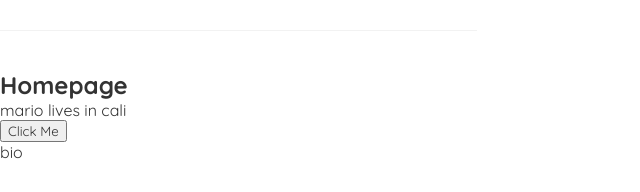
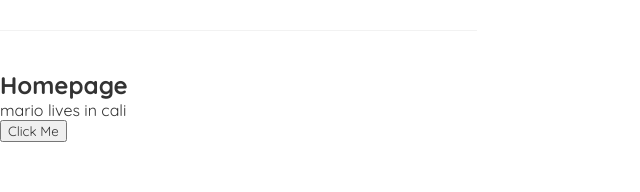
Before and after one commit to sandritaa/milenasatelier, a React (Create React App) app: page / in a window 1280 px wide. Shown: the part 530-722 px from the top of the page, without its empty margins (0-640 px from the left). Built offline with nearby package versions, Linux system fonts and the light colour scheme.

Commit message:
fix bugs in smooth scroll

```diff
--- a/src/App.js
+++ b/src/App.js
@@ -11,10 +11,10 @@ function App() {
     <div className="App">
       <Navbar />
       <div className="content"></div>
-      <Home id="Home" />
-      <Bio id="Bio" />
-      <Contact id="Contact" />
-      <Portfolio id="Portolio" />
+      <Home />
+      <Bio />
+      <Contact />
+      <Portfolio />
     </div>
   );
 }
--- a/src/Home.js
+++ b/src/Home.js
@@ -10,7 +10,7 @@ const Home = () => {
     setLocation("italy");
   };
   return (
-    <div className="home" id="Home">
+    <div className="Home" id="Home">
       <h2>Homepage</h2>
       <p>
         {name} lives in {location}
```
